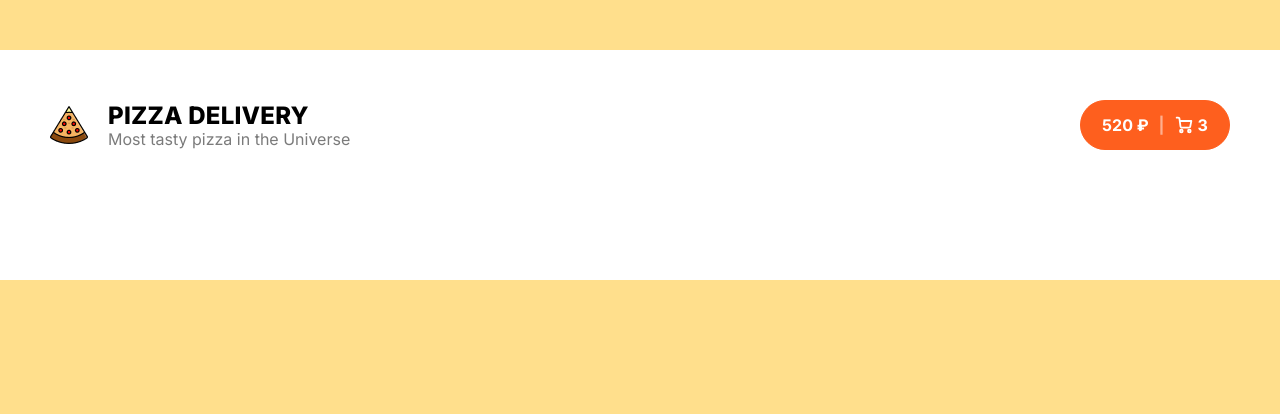
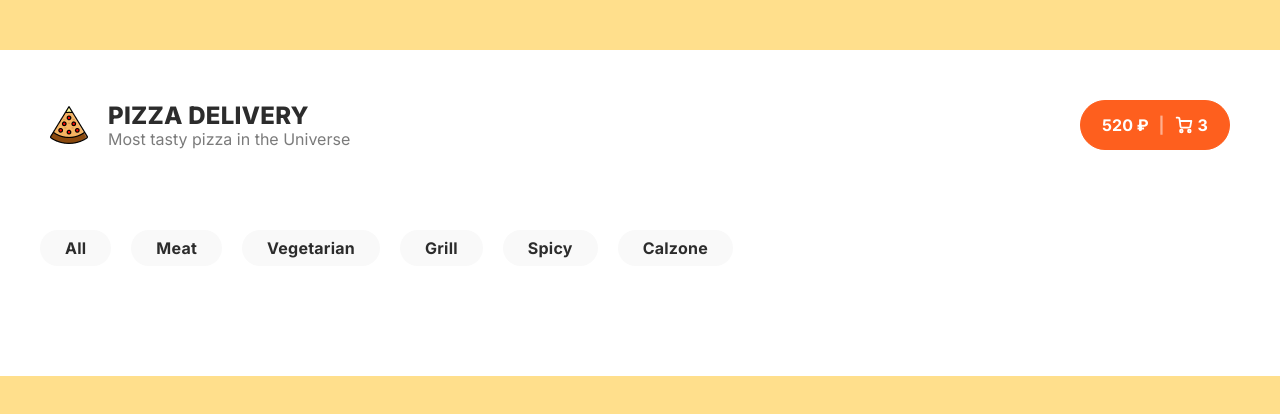
Before and after one commit to tminus0ne/pizza-delivery, a React (Create React App) app: page / in a window 1280 px wide. Shown: the top 414 px of the page. Built offline with nearby package versions, Linux system fonts and the light colour scheme.

Commit message:
add Categories component layout

```diff
--- a/src/App.js
+++ b/src/App.js
@@ -1,10 +1,12 @@
 import React from 'react';
+import { Categories } from './components/Categories/Categories';
 import { Header } from './components/Header/Header';
 
 export function App() {
   return (
     <div className="wrapper">
       <Header />
+      <Categories />
       <section className="content"></section>
     </div>
   );
--- /dev/null
+++ b/src/components/Categories/Categories.jsx
@@ -0,0 +1,23 @@
+import React from 'react';
+
+import styles from './Categories.module.scss';
+
+export const Categories = () => {
+  return (
+    <div className={styles.categories}>
+      <ul>
+        <li>All</li>
+        <li>Meat</li>
+        <li>Vegetarian</li>
+        <li>Grill</li>
+        <li>Spicy</li>
+        <li>Calzone</li>
+      </ul>
+      <div>
+        <img src="" alt="" />
+        <p></p>
+        <span></span>
+      </div>
+    </div>
+  );
+};
--- /dev/null
+++ b/src/components/Categories/Categories.module.scss
@@ -0,0 +1,39 @@
+.categories {
+  display: flex;
+  justify-content: space-between;
+  padding: 30px;
+
+  ul {
+    padding: 0;
+    margin: 0;
+    list-style-type: none;
+    display: flex;
+    justify-content: space-between;
+
+    li {
+      display: flex;
+      align-items: center;
+      padding: 0 25px;
+      margin: 0 10px;
+      background: #f9f9f9;
+      border-radius: 30px;
+      cursor: pointer;
+      transition: background 0.2s ease-in-out;
+
+      font-style: normal;
+      font-weight: bold;
+      font-size: 16px;
+      line-height: 19px;
+      text-align: center;
+      letter-spacing: 0.015em;
+
+      &:hover {
+        background: darken(#f9f9f9, 2%);
+      }
+
+      &:active {
+        background: darken(#f9f9f9, 5%);
+      }
+    }
+  }
+}
--- a/src/components/Header/Header.module.scss
+++ b/src/components/Header/Header.module.scss
@@ -20,6 +20,11 @@
     flex-direction: row;
     align-items: center;
     justify-content: center;
+    transition: background 0.3s ease-in-out;
+
+    &:hover {
+      background: #a73d13;
+    }
 
     .cartLine {
       opacity: 0.5;
--- a/src/index.scss
+++ b/src/index.scss
@@ -4,6 +4,7 @@ body {
   -webkit-font-smoothing: antialiased;
   -moz-osx-font-smoothing: grayscale;
   background: #ffdf8c;
+  color: #2c2c2c;
 }
 
 * {
```
